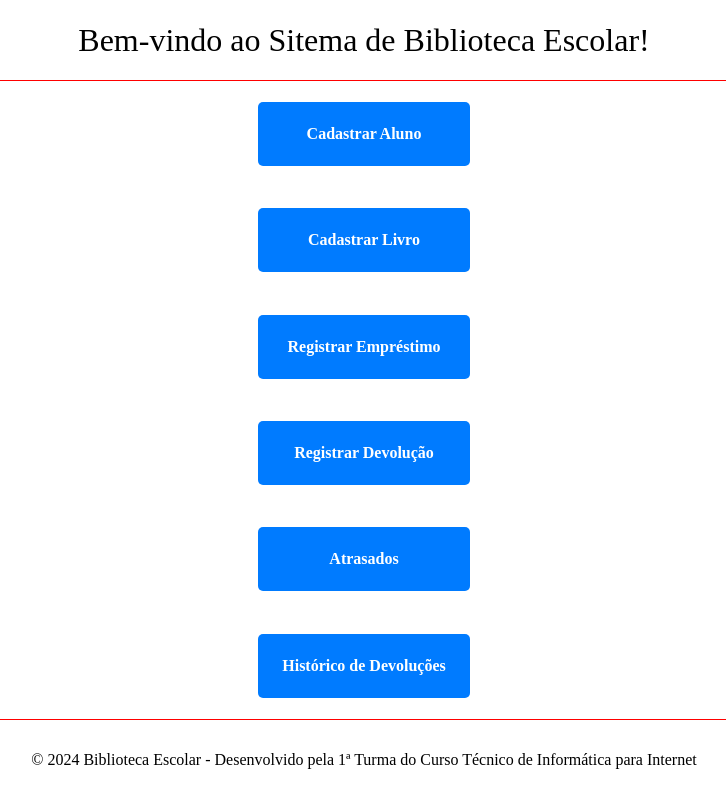
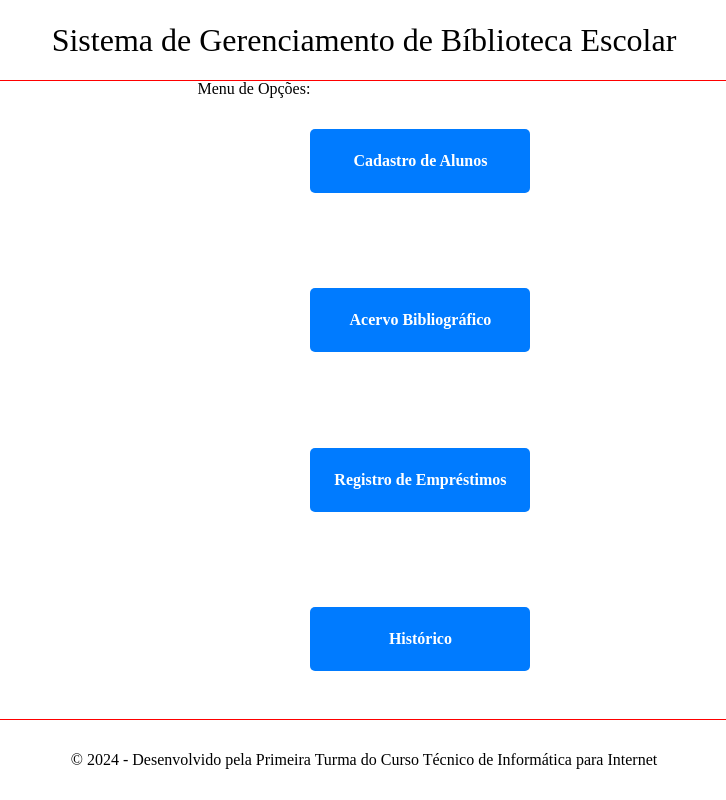
Before and after one commit to R31ARTHUR/biblioteca1, a Flask app: page / in a window 1280 px wide. Shown: the whole page, without its empty margins (276-1002 px from the left). Run offline with Flask 3, Linux system fonts and the light colour scheme.

Commit message:
refatorando conteúdo

```diff
--- a/templates/index.html
+++ b/templates/index.html
@@ -9,20 +9,19 @@
 </head>
 <body>
     <header>
-        <h1>Bem-vindo ao Sitema de Biblioteca Escolar!</h1>
+        <h1>Sistema de Gerenciamento de Bíblioteca Escolar</h1>
         <nav>
+            <h2>Menu de Opções:</h2>
             <ul>
-                <li><a href="{{ url_for('cadastrar_aluno') }}">Cadastrar Aluno</a></li>
-                <li><a href="{{ url_for('cadastrar_livro') }}">Cadastrar Livro</a></li>
-                <li><a href="{{ url_for('registrar_emprestimo') }}">Registrar Empréstimo</a></li>
-                <li><a href="{{ url_for('registrar_devolucao') }}">Registrar Devolução</a></li>
-                <li><a href="{{ url_for('atrasados') }}">Atrasados</a></li>
-                <li><a href="{{ url_for('historico') }}">Histórico de Devoluções</a></li>
+                <li><a href="{{ url_for('listar_alunos') }}">Cadastro de Alunos</a></li>
+                <li><a href="{{ url_for('acervo') }}">Acervo Bibliográfico</a></li>
+                <li><a href="{{ url_for('livros_emprestados') }}">Registro de Empréstimos</a></li>
+                <li><a href="{{ url_for('historico') }}">Histórico</a></li>
             </ul>
         </nav>
     </header>
     <footer>
-        <p>© 2024 Biblioteca Escolar - Desenvolvido pela 1ª Turma do Curso Técnico de Informática para Internet</p>
+        <p>© 2024 - Desenvolvido pela Primeira Turma do Curso Técnico de Informática para Internet</p>
     </footer>
 </body>
 </html>
```
